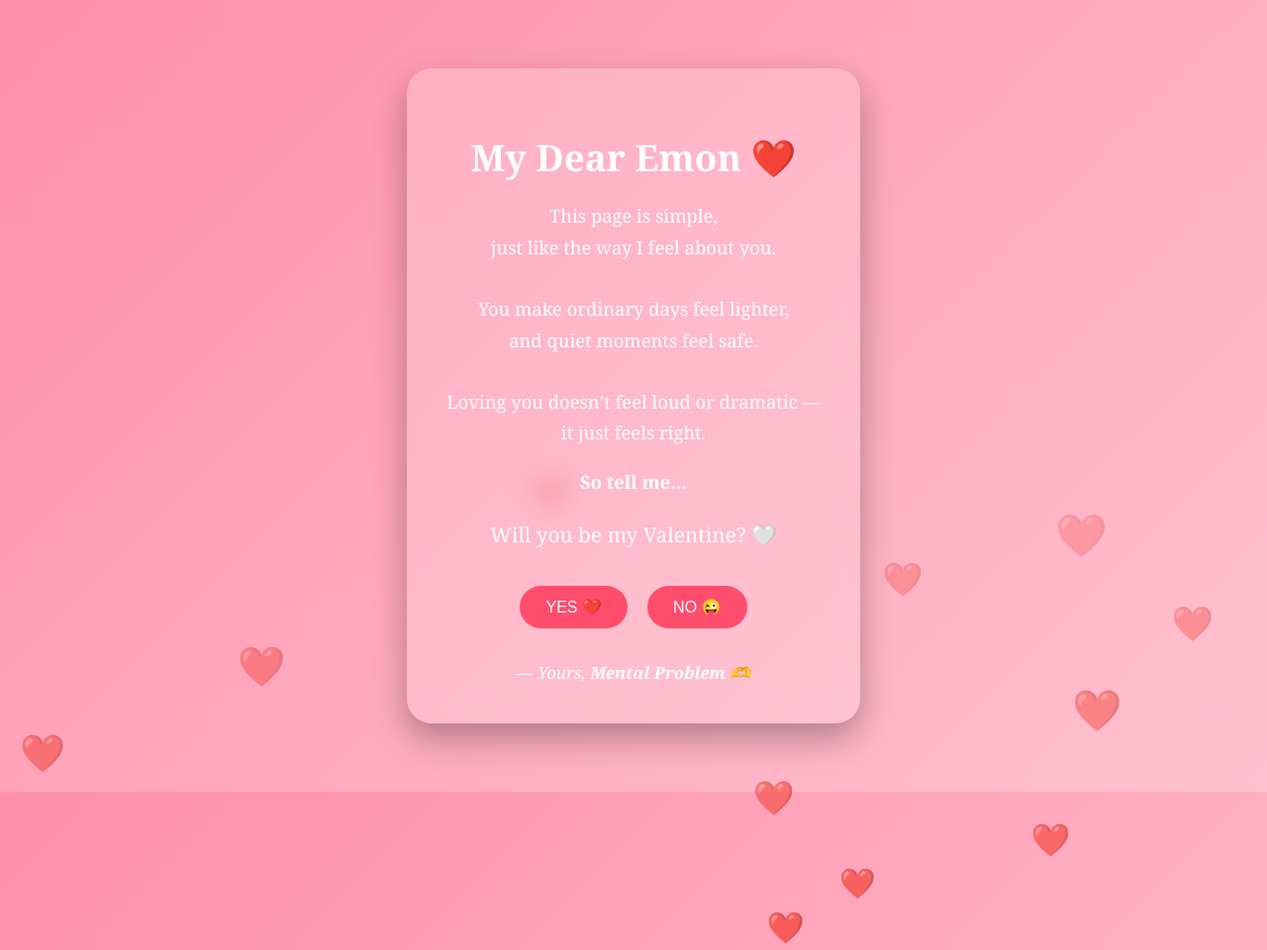
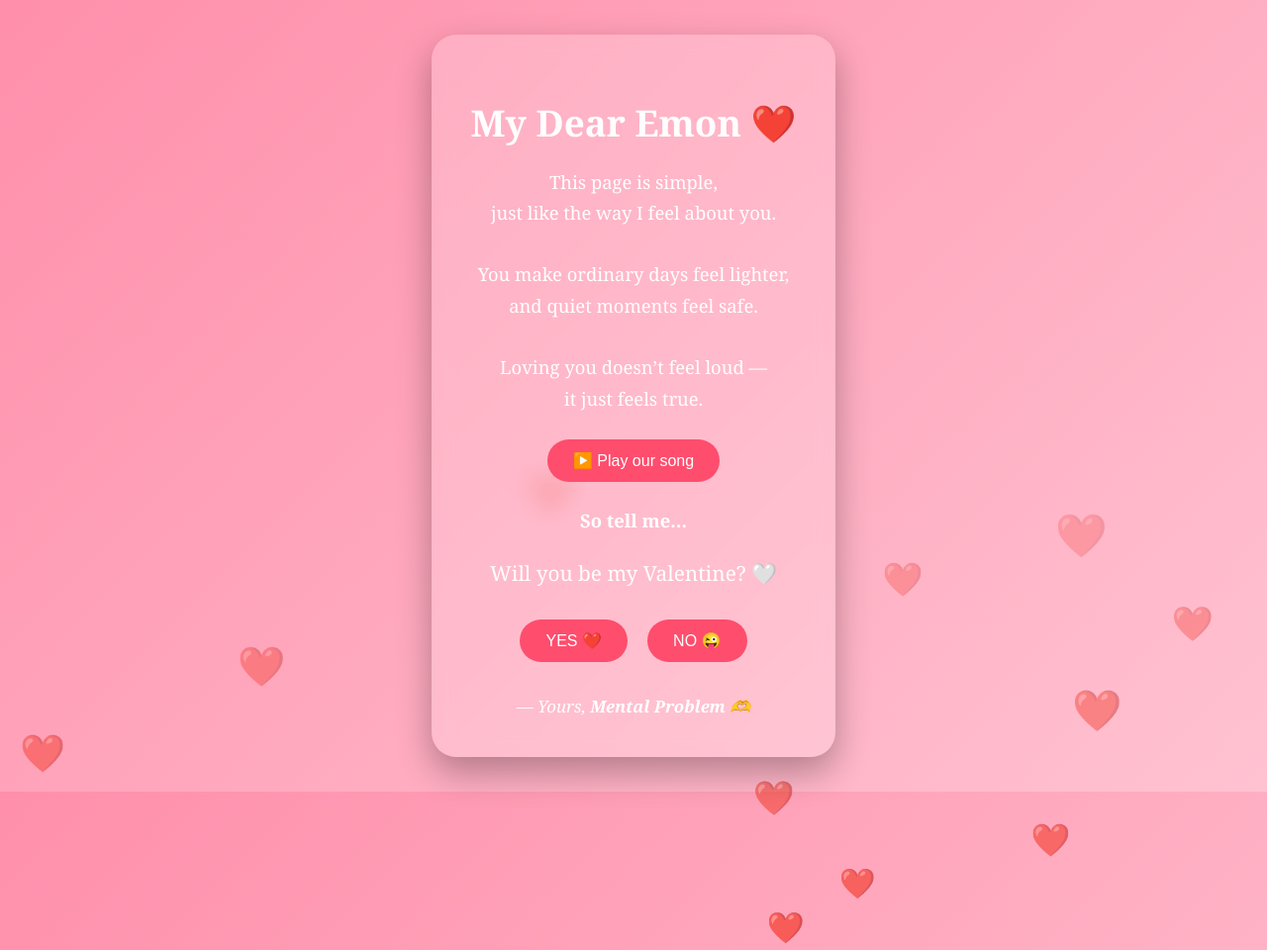
Before and after one commit to Debopriya8/your-mental-problem, a plain HTML site: page index.html in a window 1280 px wide. Shown: the top 960 px of the page at 99% size. Drawn offline with Linux system fonts and the light colour scheme.

Commit message:
Add files via upload

```diff
--- a/index.html
+++ b/index.html
@@ -37,10 +37,6 @@
       line-height: 1.7;
     }
 
-    .buttons {
-      margin-top: 25px;
-    }
-
     button {
       background: #ff4d6d;
       border: none;
@@ -73,7 +69,6 @@
       font-size: 1.05em;
     }
 
-    /* Floating hearts */
     .heart {
       position: absolute;
       color: rgba(255,255,255,0.85);
@@ -92,7 +87,6 @@
       }
     }
 
-    /* Hide YouTube player */
     iframe {
       display: none;
     }
@@ -100,9 +94,9 @@
 </head>
 <body>
 
-  <!-- YouTube music (Tumi Shei Purnota Amar) -->
+  <!-- YouTube embed -->
   <iframe id="ytmusic"
-    src="https://www.youtube.com/embed/1k8m0XxJpN4?enablejsapi=1&autoplay=1&mute=1"
+    src="https://www.youtube.com/embed/1k8m0XxJpN4?enablejsapi=1"
     allow="autoplay">
   </iframe>
 
@@ -116,18 +110,17 @@
       You make ordinary days feel lighter,<br>
       and quiet moments feel safe.<br><br>
 
-      Loving you doesn’t feel loud or dramatic —<br>
-      it just feels right.
+      Loving you doesn’t feel loud —<br>
+      it just feels true.
     </p>
 
+    <button onclick="playSong()">▶️ Play our song</button>
+
     <p style="margin-top:15px;"><b>So tell me…</b></p>
-
     <p style="font-size:1.3em;">Will you be my Valentine? 🤍</p>
 
-    <div class="buttons">
-      <button onclick="yesClicked()">YES ❤️</button>
-      <button id="noBtn" onmouseover="moveNo()">NO 😜</button>
-    </div>
+    <button onclick="yesClicked()">YES ❤️</button>
+    <button id="noBtn" onmouseover="moveNo()">NO 😜</button>
 
     <div id="yesMessage" class="hidden">
       Thank you for choosing me —
@@ -140,12 +133,14 @@
   </div>
 
   <script>
+    function playSong() {
+      const iframe = document.getElementById("ytmusic");
+      iframe.src =
+        "https://www.youtube.com/embed/1k8m0XxJpN4?autoplay=1";
+    }
+
     function yesClicked() {
       document.getElementById("yesMessage").style.display = "block";
-
-      // unmute YouTube audio after interaction
-      const iframe = document.getElementById("ytmusic");
-      iframe.src = "https://www.youtube.com/embed/1k8m0XxJpN4?enablejsapi=1&autoplay=1";
     }
 
     function moveNo() {
@@ -155,7 +150,6 @@
       btn.style.transform = `translate(${x}px, ${y}px)`;
     }
 
-    // Floating hearts
     setInterval(() => {
       const heart = document.createElement("div");
       heart.className = "heart";
@@ -163,7 +157,6 @@
       heart.style.left = Math.random() * 100 + "vw";
       heart.style.fontSize = Math.random() * 22 + 16 + "px";
       document.body.appendChild(heart);
-
       setTimeout(() => heart.remove(), 6000);
     }, 300);
   </script>
```
